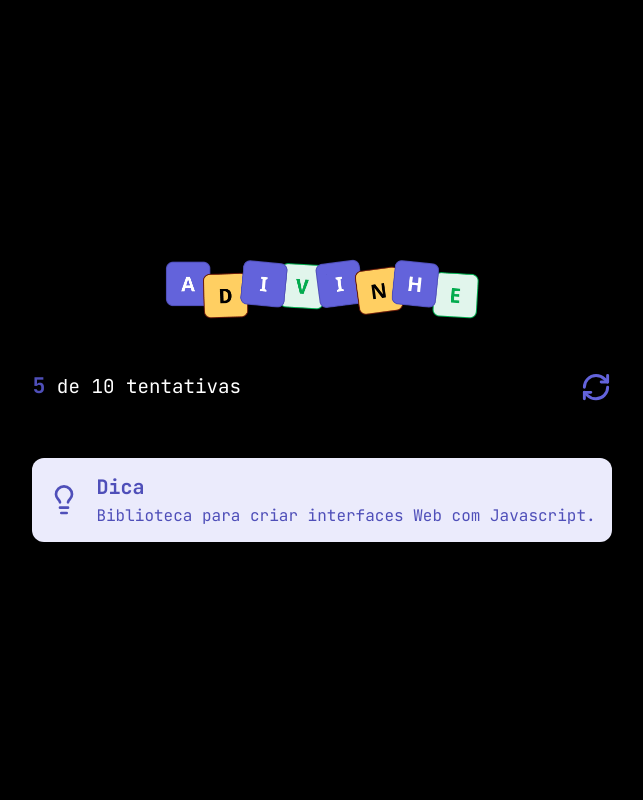
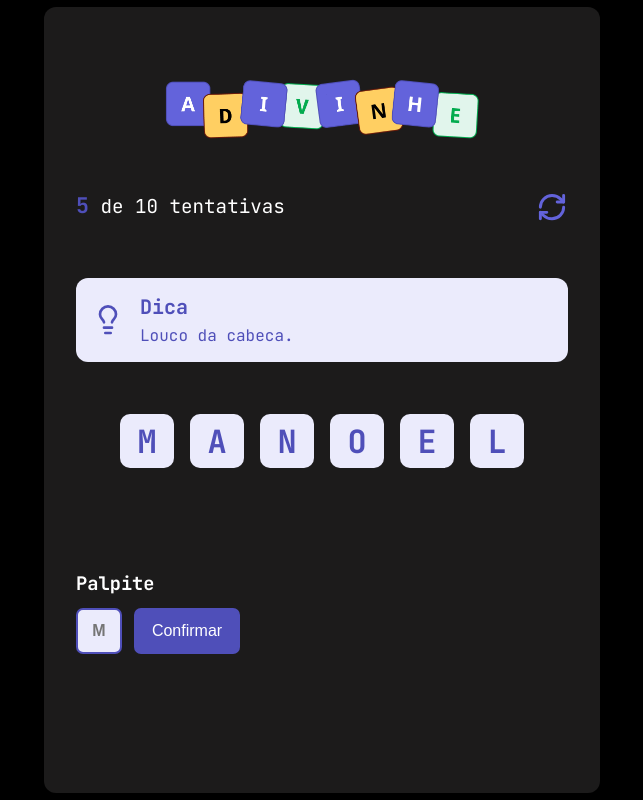
Before and after one commit to dyingsoldier/react-game, a React (Vite) app: page / in a window 1280 px wide. Shown: the whole page, without its empty margins (318-961 px from the left). Built offline with nearby package versions, Linux system fonts and the light colour scheme.

Commit message:
aba de palpite e começo de letra utilizada com estilização

```diff
--- a/src/App.jsx
+++ b/src/App.jsx
@@ -2,6 +2,8 @@ import style from "./app.module.css"
 
 import { Header } from "./components/Header"
 import { Tip } from "./components/Tip"
+import { Letter } from "./components/Letter"
+import { Input } from "./components/Input"
 
 function App() {
   function restartGame() {
@@ -10,9 +12,34 @@ function App() {
 
   return (
     <div className={style.container}>
-      <main>
+      <main className={style.main}>
         <Header current={5} max={10} onRestart={() => restartGame()} />
-        <Tip tip={"Biblioteca para criar interfaces Web com Javascript."} />
+        <Tip tip={"Louco da cabeca."} />
+        <div className={style.Letters}>
+          <Letter value="M" />
+          <Letter value="A" />
+          <Letter value="N" />
+          <Letter value="O" />
+          <Letter value="E" />
+          <Letter value="L" />
+        </div>
+        <h3>Palpite</h3>
+        <div className={style.attempt}>
+          <Input autoFocus maxLength={1} placeholder="M" />
+          <Input type="submit" value={"Confirmar"} />
+        </div>
+
+        {/* <div className={style.content}>
+          <h3>Letras utilizadas</h3>
+          <div className={style.words}>
+            <Letter value={"L"} />
+            <Letter value={"A"} />
+            <Letter value={"R"} />
+            <Letter value={"I"} />
+            <Letter value={"S"} />
+            <Letter value={"A"} />
+          </div>
+        </div> */}
       </main>
     </div>
   )
--- a/src/app.module.css
+++ b/src/app.module.css
@@ -1,9 +1,54 @@
-.container{
+.container {
   width: 100%;
   height: 100vh;
-
 
   display: flex;
   justify-content: center;
   align-items: center;
 }
+
+main {
+  width: 34.75rem;
+  background-color: #1c1b1b;
+  border-radius: 0.75rem;
+
+  padding: 2rem;
+  padding-top: 4.5rem;
+}
+
+main .Letters {
+  width: 100%;
+  margin: 3.25rem 0;
+
+  display: flex;
+  flex-wrap: wrap;
+  justify-content: center;
+  gap: 1rem;
+}
+
+.attempt {
+  width: 30.0625rem;
+  height: 8.8125rem;
+
+  display: flex;
+  gap: 0.75rem;
+
+  margin: 0.75rem 0;
+}
+
+.content {
+  width: 30.75rem;
+  height: 5.625rem;
+
+  border-top: 2px solid #c3c3c3;
+  padding-top: 0.75rem;
+}
+
+.words {
+  margin-top: 0.75rem;
+  display: flex;
+  justify-content: flex-start;
+  align-items: center;
+  flex-direction: row;
+  gap: 0.75rem;
+}
--- /dev/null
+++ b/src/components/Input/index.jsx
@@ -0,0 +1,8 @@
+import style from "../Input/style.module.css"
+/**
+ @param {import("react").InputHTMLAttributes<HTMLInputElement>} props
+ */
+
+export function Input({ ...props }) {
+  return <input className={style.input} {...props} />
+}
--- /dev/null
+++ b/src/components/Input/style.module.css
@@ -0,0 +1,38 @@
+input {
+  display: flex;
+  align-items: center;
+  justify-content: center;
+
+  outline: none;
+
+  width: 2.875rem;
+  height: 2.875rem;
+
+  background-color: #ebebfc;
+  border: 2px solid #4f4fb9;
+  border-radius: 0.4375rem;
+  caret-color: transparent;
+
+  text-transform: uppercase;
+  text-align: center;
+  font-size: 1rem;
+  font-weight: bold;
+
+  cursor: pointer;
+
+  transition: all 0.5s ease-in-out;
+}
+
+input[type="submit"] {
+  text-transform: inherit;
+  width: 6.625rem;
+  font-size: 1rem;
+  font-weight: 500;
+  background-color: #4f4fb9;
+  color: #ffffff;
+  padding: .75rem .875rem;
+}
+
+input:hover {
+  scale: 1.05;
+}
--- /dev/null
+++ b/src/components/Letter/index.jsx
@@ -0,0 +1,9 @@
+import style from "../Letter/style.module.css"
+
+export function Letter({ value }) {
+  return (
+    <div className={style.letter}>
+      <span>{value}</span>
+    </div>
+  )
+}
--- /dev/null
+++ b/src/components/Letter/style.module.css
@@ -0,0 +1,20 @@
+.letter {
+  width: 3.375rem;
+  height: 3.375rem;
+
+  background-color: #ebebfc;
+  border-radius: 0.625rem;
+  color: #4f4fb9;
+
+  display: flex;
+  align-items: center;
+  justify-content: center;
+  gap: 1rem;
+
+  font-weight: bold;
+  font-size: 2rem;
+
+  text-transform: uppercase;
+
+  margin-bottom: 3.1875rem;
+}
```
